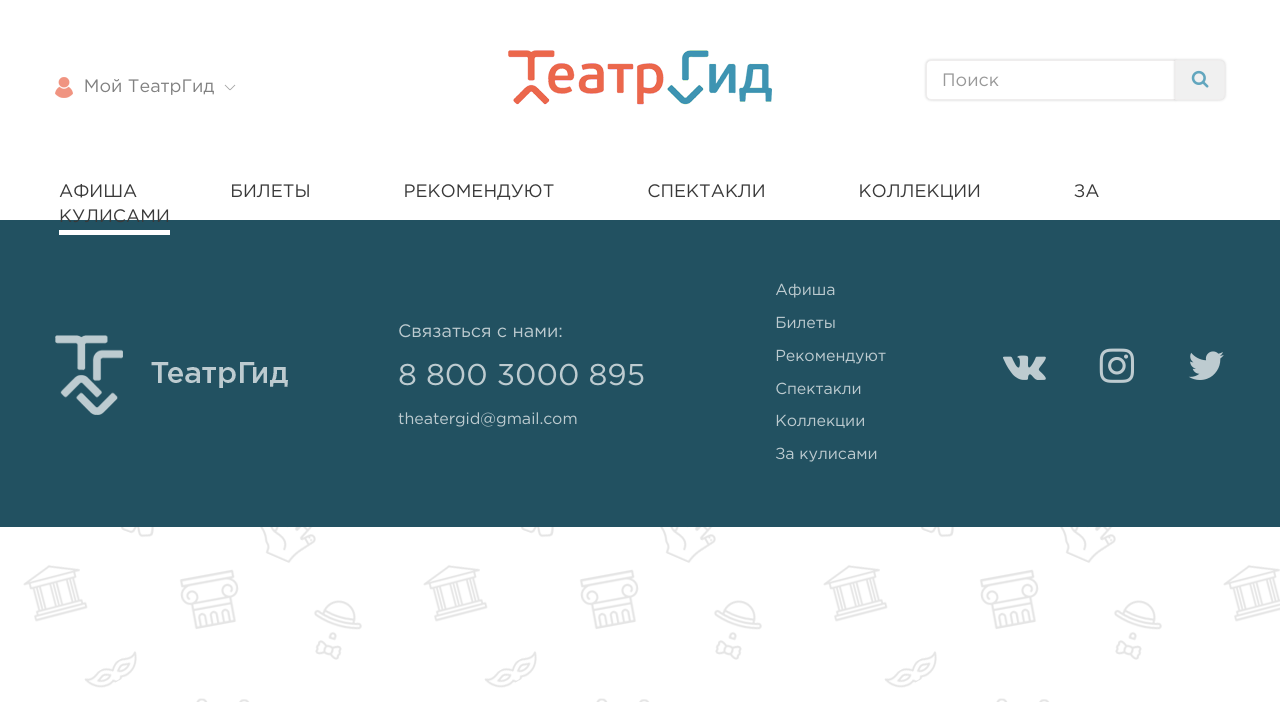
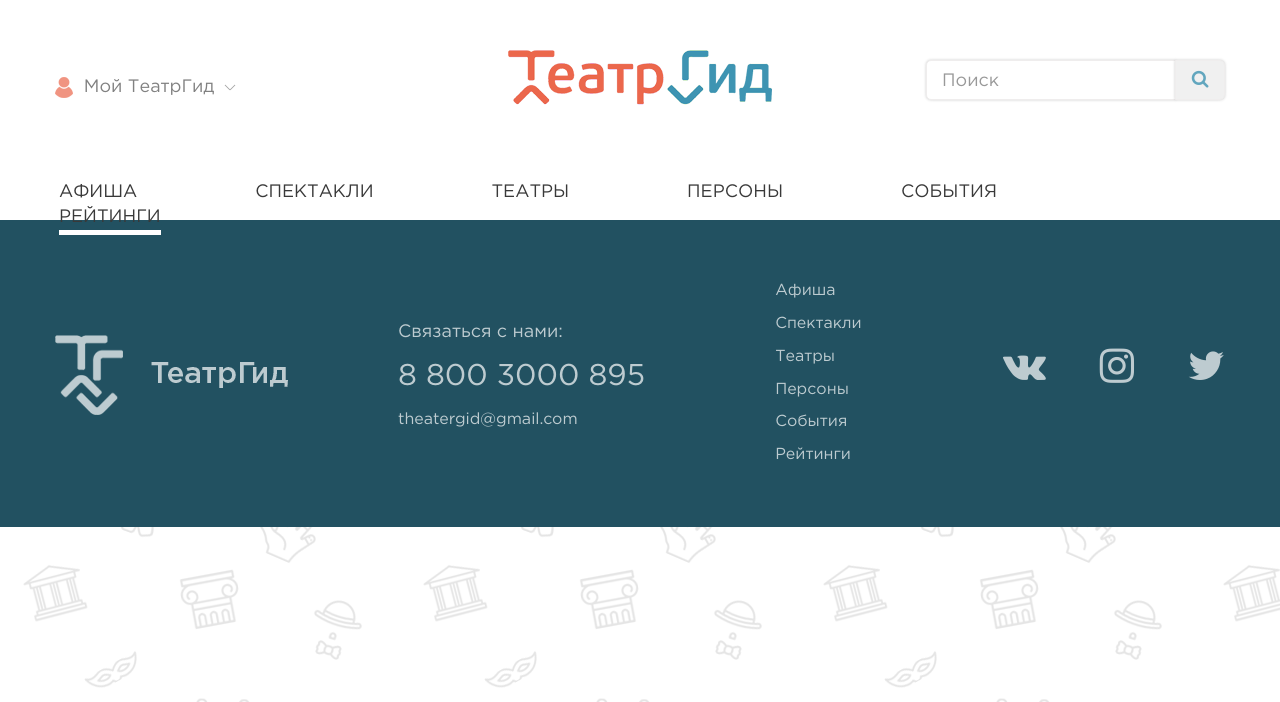
Before and after one commit to p-y-dev/teatrgid, a Django app: template frontend/templates/main.html in a window 1280 px wide. Shown: the top 702 px of the page. Run offline with Django 3.2, Linux system fonts and the light colour scheme; the template is opened without the code that fills it, so the values that code supplies are empty; style sheets or scripts are compiled from the project's sources; some libraries are stand-ins or nearby versions.

Commit message:
new menu

```diff
--- a/frontend/static/style/main.sass
+++ b/frontend/static/style/main.sass
@@ -135,7 +135,7 @@ header
 
             &__item
                 display: inline
-                margin-right: 89px
+                margin-right: 114px
                 padding-bottom: 5px
                 transition: .2s
                 border-bottom: 5px solid $white
@@ -152,13 +152,13 @@ header
                     border-bottom: 5px solid $orange
 
                 @media(max-width: 1199px)
-                    margin-right: 64px
+                    margin-right: 87px
 
                     a
                         font-size: 16px
 
                 @media(max-width: 991px)
-                    margin-right: 35px
+                    margin-right: 56px
 
                     a
                         font-size: 14px
--- a/frontend/templates/menu.html
+++ b/frontend/templates/menu.html
@@ -1,14 +1,6 @@
 <ul class="menu">
     <li class="menu__item">
         <a href="#">Афиша</a>
-    </li>
-
-    <li class="menu__item">
-        <a href="#">Билеты</a>
-    </li>
-
-    <li class="menu__item">
-        <a href="#">Рекомендуют</a>
     </li>
 
     <li class="menu__item">
@@ -16,10 +8,18 @@
     </li>
 
     <li class="menu__item">
-        <a href="#">Коллекции</a>
+        <a href="#">Театры</a>
     </li>
 
     <li class="menu__item">
-        <a href="#">За кулисами</a>
+        <a href="#">Персоны</a>
+    </li>
+
+    <li class="menu__item">
+        <a href="#">События</a>
+    </li>
+
+    <li class="menu__item">
+        <a href="#">Рейтинги</a>
     </li>
 </ul>
--- a/requirements.txt
+++ b/requirements.txt
@@ -1,4 +1,4 @@
-Django==1.10.6
+Django==1.11
 libsass==0.12.3
 django-compressor==2.1
 psycopg2==2.7.1
```
